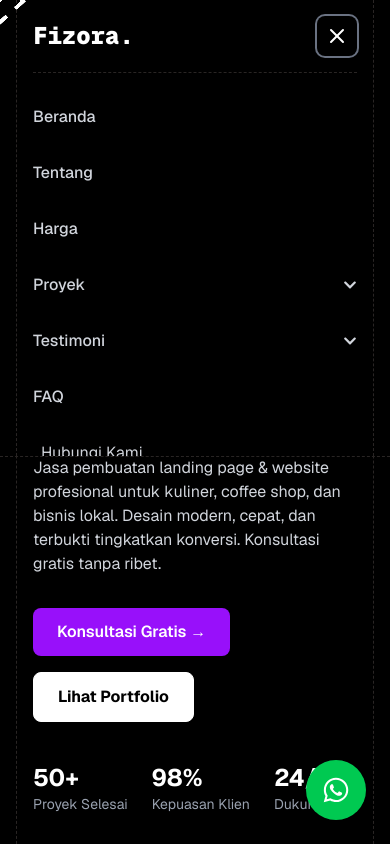
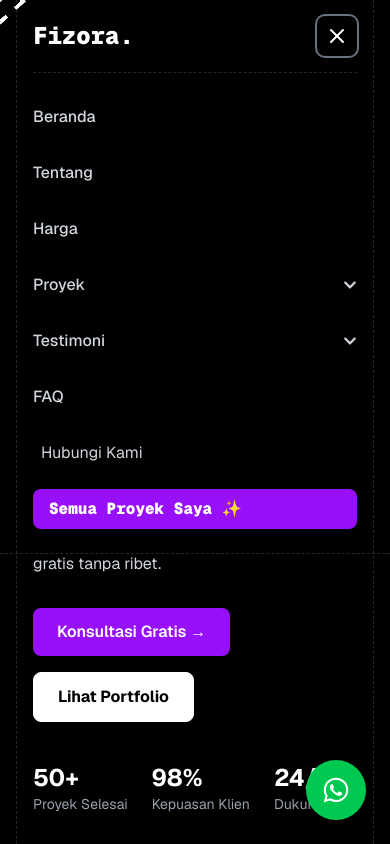
Before and after one commit to Fizora/fizora, a Next.js app: page / in a window 390 px wide. Both pictures are taken after a click on the button "Toggle menu". Shown: the top 844 px of the page. Built offline with nearby package versions, Linux system fonts and the light colour scheme.

Commit message:
add some new styles

```diff
--- a/src/components/Navbar.tsx
+++ b/src/components/Navbar.tsx
@@ -267,7 +267,9 @@ const Navbar = () => {
           {/* Mobile menu – konten sudah disesuaikan dengan mobileMenuItems */}
           <div
             className={`md:hidden transition-all duration-300 ease-in-out overflow-hidden ${
-              isOpen ? "max-h-96 opacity-100" : "max-h-0 opacity-0"
+              isOpen
+                ? "max-h-[calc(100vh-64px)] opacity-100"
+                : "max-h-0 opacity-0"
             }`}
           >
             <nav className="flex flex-col gap-4 py-6 border-t border-dashed border-stone-800">
--- a/src/components/section/About.tsx
+++ b/src/components/section/About.tsx
@@ -48,12 +48,12 @@ const About = () => {
             whileInView={{ opacity: 1, y: 0 }}
             transition={{ duration: 0.5 }}
             viewport={{ once: false }}
-            className="text-center mx-auto border-y border-dashed border-stone-800 py-20"
+            className="md:text-center mx-auto border-y border-dashed border-stone-800 py-20 p-4"
           >
             <h2 className="text-3xl md:text-4xl font-bold text-white font-mono">
               Tentang <span className="text-purple-400">Fizora</span>
             </h2>
-            <p className="text-gray-300 mt-4 mx-auto max-w-2xl text-center">
+            <p className="text-gray-300 mt-4 mx-auto max-w-2xl">
               Saya adalah web developer profesional dengan pengalaman 3+ tahun
               membantu brand meningkatkan penjualan melalui website berkualitas.
             </p>
--- a/src/components/section/Projects.tsx
+++ b/src/components/section/Projects.tsx
@@ -100,7 +100,7 @@ const Projects = () => {
                   <a
                     href={project.link}
                     target="_blank"
-                    className=" mt-3 text-sm text-white underline opacity-0 group-hover:opacity-100 transition"
+                    className=" mt-3 text-sm bg-purple-500 text-white md:opacity-0 group-hover:opacity-100 transition md:w-max md:bg-purple-500  px-4 py-2 rounded-md "
                   >
                     Lihat Website →
                   </a>
```
Also changed, not shown: 1 other file (tests, documents, lock files or other folders).
